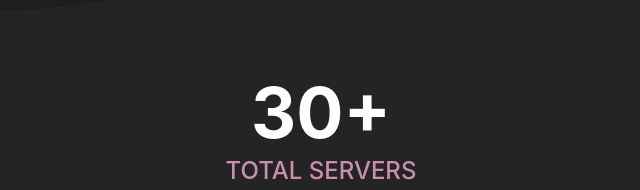
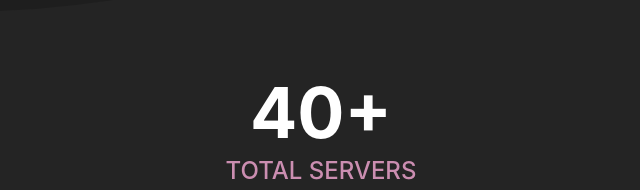
Before and after one commit to NicoV1337/NicoV1337.github.io, a plain HTML site: page index.html in a window 1280 px wide. Shown: the part 529-719 px from the top of the page, 319-959 px from the left. Drawn offline with nearby package versions, Linux system fonts and the light colour scheme.

Commit message:
Update index.html

```diff
--- a/index.html
+++ b/index.html
@@ -35,7 +35,7 @@
                 </svg>
             </div>
         </div>
-        <h1 class = "text" style="font-size: 70px; text-align: center;"><strong>30+</strong></h1>
+        <h1 class = "text" style="font-size: 70px; text-align: center;"><strong>40+</strong></h1>
         <h4 style="color: rgb(203,142,177);margin-top: -6px;text-align: center;">TOTAL SERVERS</h4>
 
         <h1 class="text" style="font-size: 70px; text-align: center;"><strong>6000+</strong></h1>
```
